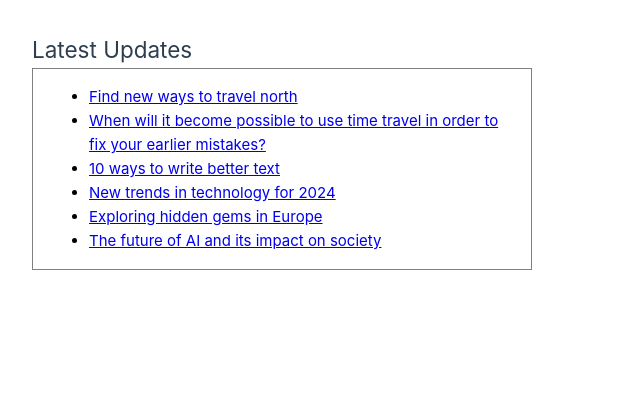
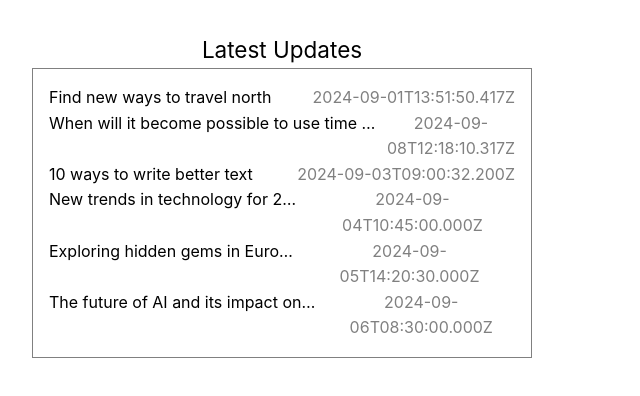
Before and after one commit to Pupizzoid/vue-technical-task, a Vue app: page / in a window 1280 px wide. Shown: the top 396 px of the page, without its empty margins (0-640 px from the left). Built offline with nearby package versions, Linux system fonts and the light colour scheme.

Commit message:
Adds styles for LastUpdates and ArticleItem components

```diff
--- a/src/assets/main.css
+++ b/src/assets/main.css
@@ -6,3 +6,12 @@
   padding: 2rem;
   font-weight: normal;
 }
+
+a {
+  text-decoration: none;
+}
+
+ul {
+  list-style: none;
+  padding: 0;
+}
--- a/src/components/ArticleItem.vue
+++ b/src/components/ArticleItem.vue
@@ -10,11 +10,31 @@ const { article } = props;
 <li>
   <a :href="article.url" target="_blank" class="item">
     <span class="title">{{ article.title }}</span>
-    <span class="date">{{ article.date }}</span>
+    <span class="date">{{ article.publishDate }}</span>
   </a>
 </li>
 </template>
 
 <style scoped>
+.item {
+  display: flex;
+  justify-content: space-between;
+  width: 100%;
+  text-align: center;
+  font-size: 16px;
+}
+.title {
+  display: inline-block;
+  max-width: 75%;
+  white-space: nowrap;
+  overflow: hidden;
+  text-overflow: ellipsis;
+  margin-right: 10px;
+  color: black;
+}
 
+.date {
+  display: inline-block;
+  color: grey;
+}
 </style>
--- a/src/components/LatestUpdates.vue
+++ b/src/components/LatestUpdates.vue
@@ -16,9 +16,9 @@ Object.defineProperty(window, 'LATEST_ARTICLES', {
 </script>
 
 <template>
-<div>
-  <h2>Latest Updates</h2>
-  <div class="latest-updates">
+<div class="latest-updates">
+  <h2 class="title">Latest Updates</h2>
+  <div class="latest-updates-content">
     <div class="link-area" v-if="articles.length">
       <ul>
         <ArticleItem
@@ -37,9 +37,16 @@ Object.defineProperty(window, 'LATEST_ARTICLES', {
 .latest-updates {
   width: 100%;
   max-width: 500px;
+  color: black;
+}
+
+.latest-updates-content {
   border: 1px solid grey;
   padding: 16px;
   box-sizing: border-box;
-  color: black;
+}
+
+.title {
+  text-align: center;
 }
 </style>
```
